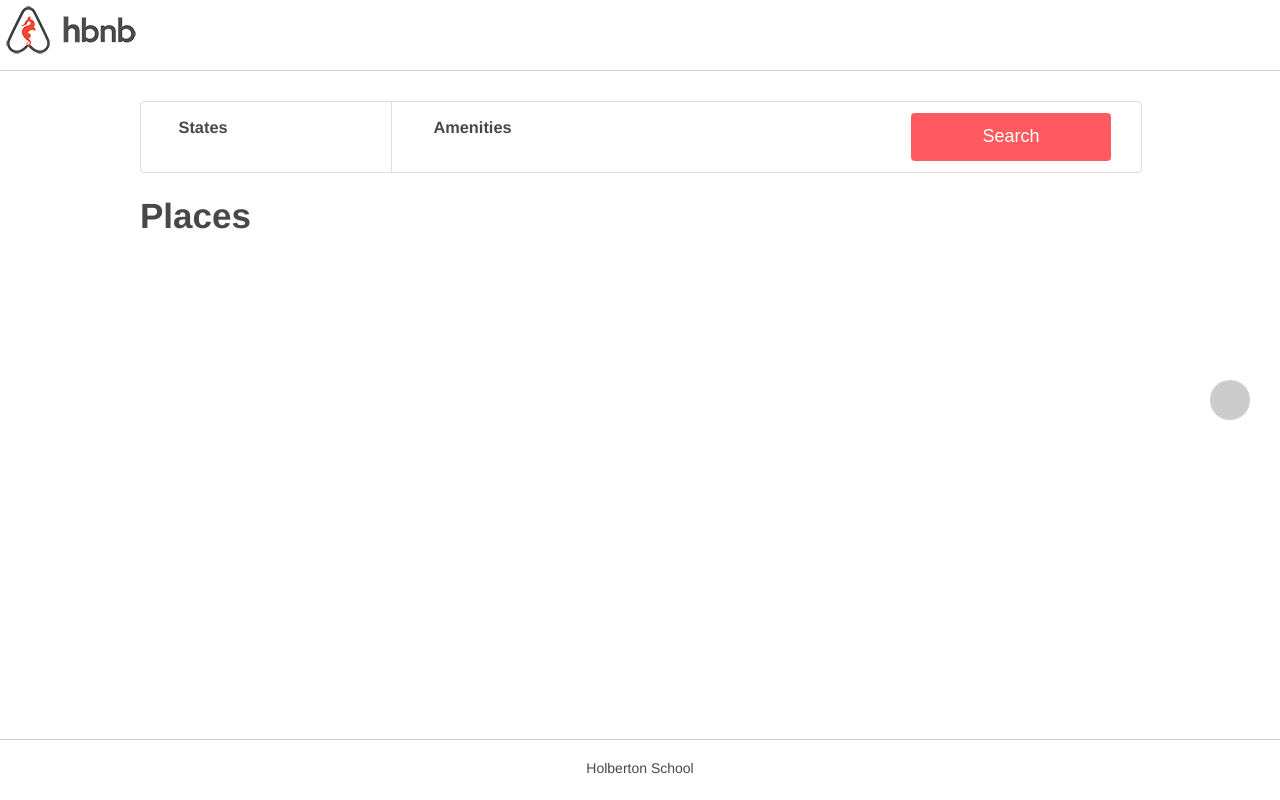
After one commit to stephenkiai/AirBnB_clone_v4, a Flask app: template web_dynamic/templates/3-hbnb.html in a window 1280 px wide. The commit adds this page. Run offline with Flask 3, Linux system fonts and the light colour scheme; the template is opened without the code that fills it: most values are stand-ins (such as "Sample title", 1, 10 or a date in 2020).

Commit message:
fetch places

```diff
--- /dev/null
+++ b/web_dynamic/static/scripts/3-hbnb.js
@@ -0,0 +1,53 @@
+$(document).ready(function() {
+  // Function to update the API status div
+  function updateAPIStatus() {
+    $.get('http://0.0.0.0:5001/api/v1/status/', function(data) {
+      if (data.status === 'OK') {
+        $('#api_status').addClass('available');
+      } else {
+        $('#api_status').removeClass('available');
+      }
+    });
+  }
+
+  // Function to load places
+  function loadPlaces() {
+    $.ajax({
+      type: 'POST',
+      url: 'http://0.0.0.0:5001/api/v1/places_search',
+      contentType: 'application/json',
+      data: JSON.stringify({}), // Empty dictionary in the body
+      success: function(data) {
+        // Clear existing content
+        $('.places').empty();
+
+        // Loop through the results and create article tags for each place
+        data.forEach(function(place) {
+          const article = $('<article></article>');
+          // Create the structure of the place information in the article tag
+          article.append(
+	      `<h2>${place.name}</h2>` +
+		  `<p>${place.description}</p>` +
+		  `<div class="location">` +
+		  `<span>${place.number_rooms} Bedroom${place.number_rooms !== 1 ? 's' : ''}</span>` +
+		  `<span>${place.number_bathrooms} Bathroom${place.number_bathrooms !== 1 ? 's' : ''}</span>` +
+		  `<span>Max Guests: ${place.max_guest}</span>` +
+		  `</div>` +
+		  `<div class="price">$${place.price_by_night} per night</div>` +
+		  `<div class="coordinates">` +
+		  `<span>Latitude: ${place.latitude}</span>` +
+		  `<span>Longitude: ${place.longitude}</span>` +
+		  `</div>`
+	  );
+          $('.places').append(article);
+        });
+      },
+    });
+  }
+
+  // Call functions on page load and set interval to check API status and load places periodically
+  updateAPIStatus();
+  loadPlaces();
+  setInterval(updateAPIStatus, 60000); // Check API status every minute
+  setInterval(loadPlaces, 60000); // Load places every minute
+});
--- a/web_dynamic/static/styles/3-header.css
+++ b/web_dynamic/static/styles/3-header.css
@@ -9,3 +9,16 @@ header .logo {
     left: 20px;
     height: 100%;
 }
+#api_status {
+    position: absolute;
+    right: 30px;
+    top: 50%;
+    transform: translateY(-50%);
+    width: 40px;
+    height: 40px;
+    background-color: #cccccc;
+    border-radius: 50%;
+}
+.available {
+    background-color: #ff545f;
+}
--- /dev/null
+++ b/web_dynamic/templates/3-hbnb.html
@@ -0,0 +1,51 @@
+<!DOCTYPE html>
+<html lang="en">
+  <head>
+    <meta charset="UTF-8">
+    <link rel="stylesheet" type="text/css" href="../static/styles/4-common.css?cache_id={{ cache_id }}">
+    <link rel="stylesheet" type="text/css" href="../static/styles/3-header.css?cache_id={{ cache_id }}">
+    <link rel="stylesheet" type="text/css" href="../static/styles/3-footer.css?cache_id={{ cache_id }}">
+    <link rel="stylesheet" type="text/css" href="../static/styles/6-filters.css?cache_id={{ cache_id }}">
+    <link type="text/css" rel="stylesheet" href="../static/styles/8-places.css?cache_id={{ cache_id }}">
+    <link rel="icon" href="../static/images/icon.png?cache_id={{ cache_id }}" />
+    <script src="https://code.jquery.com/jquery-3.6.0.min.js"></script>
+    <script src="../static/scripts/3-hbnb.js?cache_id={{ cache_id }}"></script>
+    <title>HBnB</title>
+  </head>
+  <body>
+    <header>
+      <div class="logo"></div>
+      <div id="api_status" class="available"></div>
+    </header>
+    <div class="container">
+      <section class="filters">
+        <div class="locations">
+          <h3>States</h3>
+          <h4>&nbsp;</h4>
+          <div class="popover">
+            <ul>
+              <!-- States filter content -->
+            </ul>
+          </div>
+        </div>
+        <div class="amenities">
+          <h3>Amenities</h3>
+          <h4>&nbsp;</h4>
+          <div class="popover">
+            <ul>
+              <!-- Amenities filter content -->
+            </ul>
+          </div>
+        </div>
+        <button type="button">Search</button>
+      </section>
+      <div class="placesh1"><h1>Places</h1></div>
+      <section class="places">
+        <!-- Places content will be loaded dynamically using JavaScript -->
+      </section>
+    </div>
+    <footer>
+      <p>Holberton School</p>
+    </footer>
+  </body>
+</html>
```
Also changed, not shown: web_dynamic/3-hbnb.py (added, +48 -0 lines).
